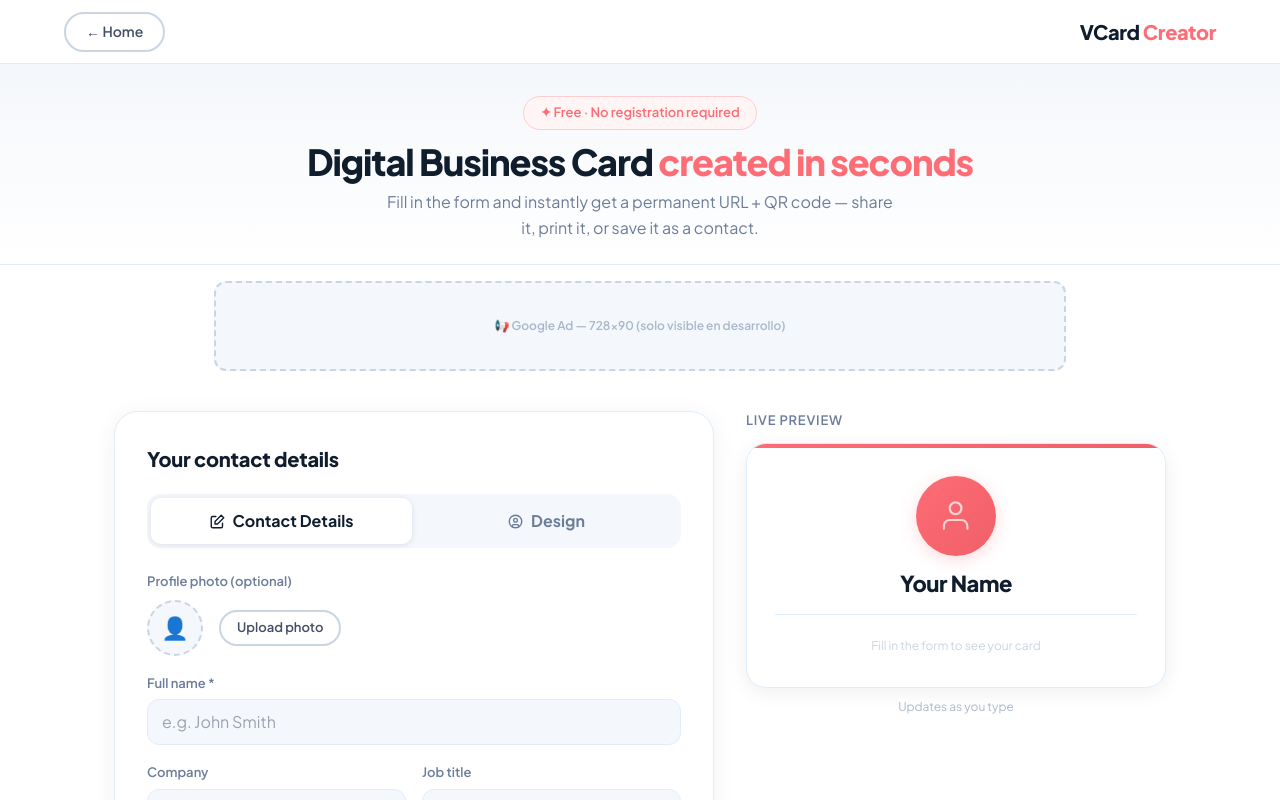
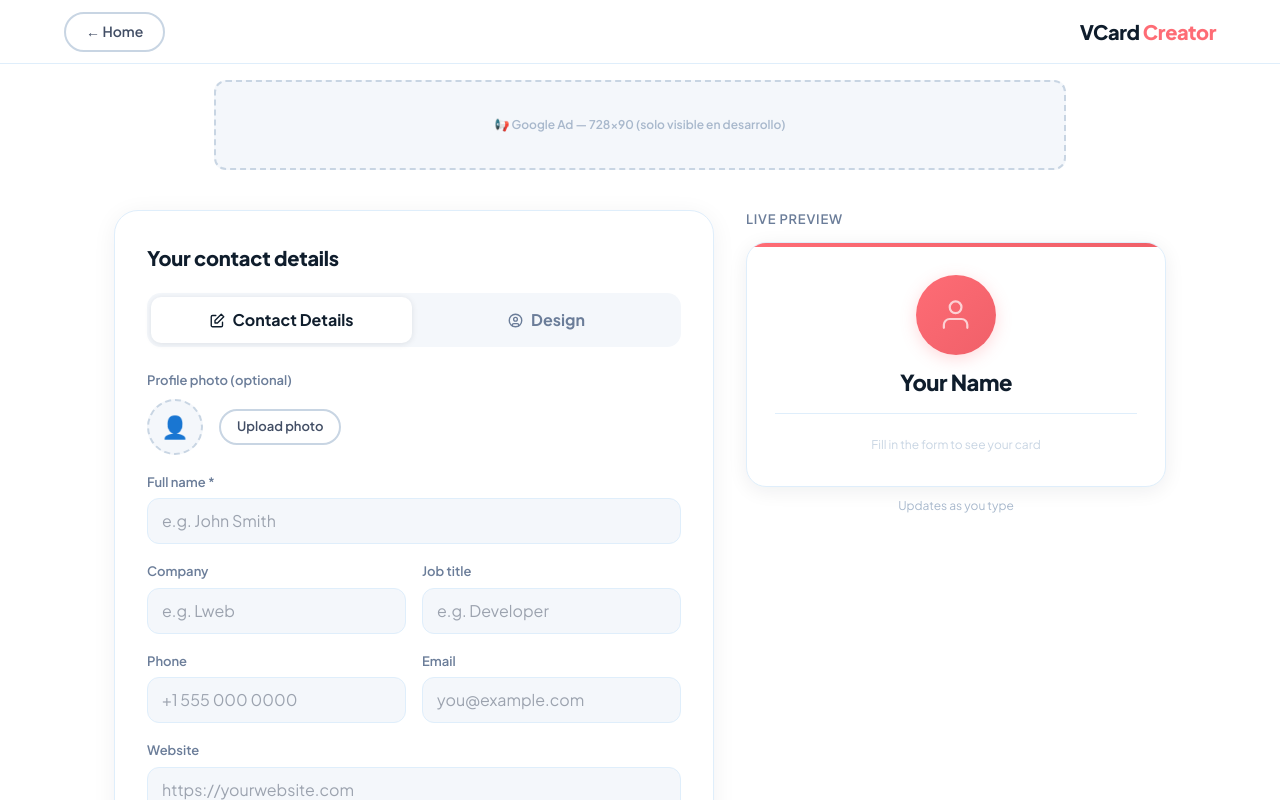
Before and after one commit to donia1222/vcard-creato, a Next.js app: page /crear in a window 1280 px wide. Shown: the top 800 px of the page. Built offline with nearby package versions, Linux system fonts and the light colour scheme.

Commit message:
,mejrasadmintesnuevotestapps23“

```diff
--- a/app/crear/page.tsx
+++ b/app/crear/page.tsx
@@ -205,23 +205,6 @@ export default function CrearPage() {
         </div>
       </header>
 
-      {/* ── PAGE TITLE ── */}
-      {!result && <div style={{ background: 'linear-gradient(180deg, #f4f7fb 0%, #fff 100%)', padding: '32px 24px 24px', textAlign: 'center', borderBottom: '1px solid #dfeefb' }}>
-        <div style={{
-          display: 'inline-flex', alignItems: 'center', gap: 8,
-          background: '#fff5f5', border: '1.5px solid #fecdd3',
-          color: '#fe6c75', fontSize: 13, fontWeight: 600,
-          padding: '6px 16px', borderRadius: 1000, marginBottom: 12,
-        }}>
-          ✦ {tr('hero.badge')}
-        </div>
-        <h1 style={{ fontSize: 'clamp(24px, 4vw, 36px)', fontWeight: 800, color: '#0f1d2c', letterSpacing: '-0.03em', lineHeight: 1.1, marginBottom: 8 }}>
-          {tr('hero.title')} <span style={{ color: '#fe6c75' }}>{tr('hero.title.accent')}</span>
-        </h1>
-        <p style={{ fontSize: 16, color: '#6b7d99', lineHeight: 1.6, maxWidth: 520, margin: '0 auto' }}>
-          {tr('hero.subtitle')}
-        </p>
-      </div>}
 
       {/* ── AD SLOT TOP ── */}
       {process.env.NODE_ENV === 'development' ? (
--- a/lib/i18n.ts
+++ b/lib/i18n.ts
@@ -121,7 +121,7 @@ export const t: Record<Lang, Record<string, string>> = {
     'card.modal.cta': 'Jetzt erstellen →',
     'land.back': '← Startseite',
     'land.header.cta': 'Karte erstellen →',
-    'land.hero.badge': '🏆 #1 Digitale Visitenkarte Generator',
+    'land.hero.badge': '✦ Kostenlos · Ohne Registrierung',
     'land.hero.title1': 'Erstelle deine',
     'land.hero.title2': 'digitale Visitenkarte',
     'land.hero.title3': 'kostenlos',
@@ -310,7 +310,7 @@ export const t: Record<Lang, Record<string, string>> = {
     'card.modal.cta': 'Create now →',
     'land.back': '← Home',
     'land.header.cta': 'Create card →',
-    'land.hero.badge': '🏆 #1 Digital Business Card Generator',
+    'land.hero.badge': '✦ Free · No registration required',
     'land.hero.title1': 'Create your',
     'land.hero.title2': 'digital business card',
     'land.hero.title3': 'for free',
@@ -499,7 +499,7 @@ export const t: Record<Lang, Record<string, string>> = {
     'card.modal.cta': 'Crear ahora →',
     'land.back': '← Inicio',
     'land.header.cta': 'Crear tarjeta →',
-    'land.hero.badge': '🏆 #1 Generador de Tarjetas Digitales',
+    'land.hero.badge': '✦ Gratis · Sin registro',
     'land.hero.title1': 'Crea tu',
     'land.hero.title2': 'tarjeta de visita digital',
     'land.hero.title3': 'gratis',
@@ -688,7 +688,7 @@ export const t: Record<Lang, Record<string, string>> = {
     'card.modal.cta': 'Créer maintenant →',
     'land.back': '← Accueil',
     'land.header.cta': 'Créer une carte →',
-    'land.hero.badge': '🏆 #1 Générateur de Cartes Numériques',
+    'land.hero.badge': '✦ Gratuit · Sans inscription',
     'land.hero.title1': 'Créez votre',
     'land.hero.title2': 'carte de visite numérique',
     'land.hero.title3': 'gratuitement',
@@ -877,7 +877,7 @@ export const t: Record<Lang, Record<string, string>> = {
     'card.modal.cta': 'Crea ora →',
     'land.back': '← Home',
     'land.header.cta': 'Crea biglietto →',
-    'land.hero.badge': '🏆 #1 Generatore di Biglietti Digitali',
+    'land.hero.badge': '✦ Gratuito · Senza registrazione',
     'land.hero.title1': 'Crea il tuo',
     'land.hero.title2': 'biglietto da visita digitale',
     'land.hero.title3': 'gratuitamente',
```
